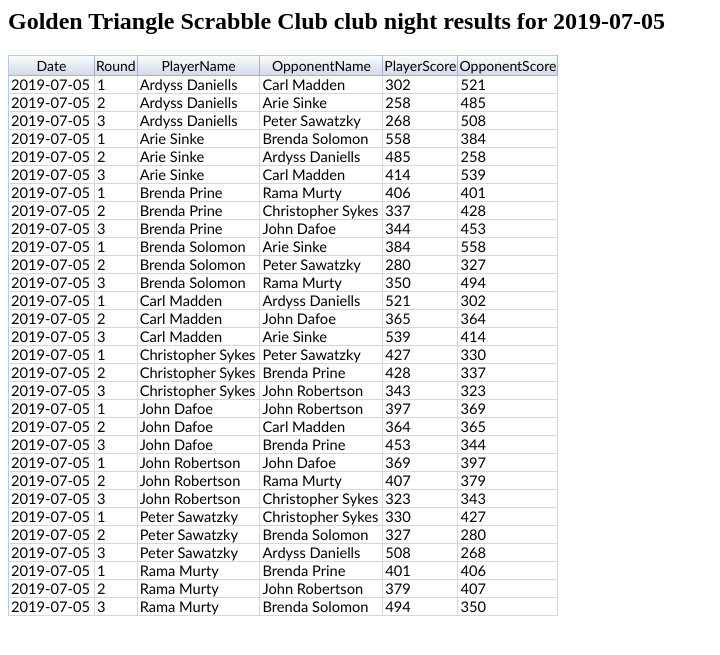
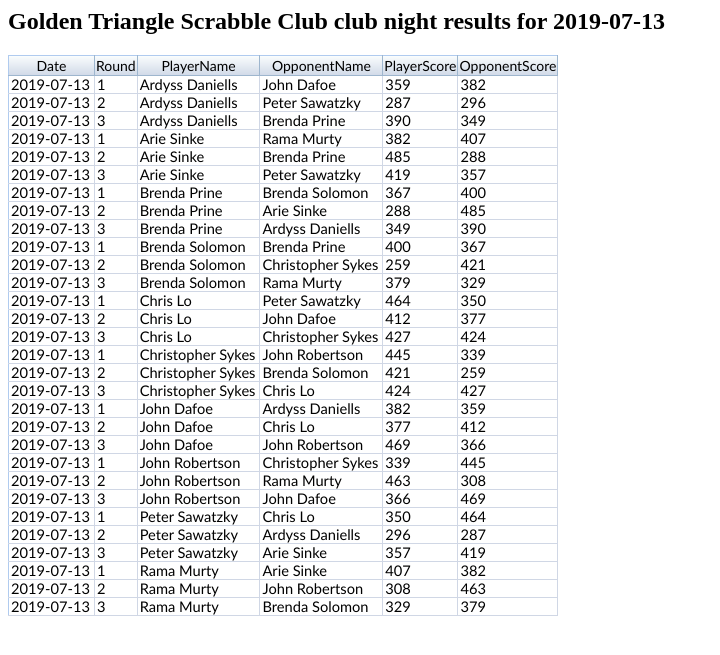
Before and after one commit to TileRunner/tilerunner.github.io, a Jekyll site: the page CambridgeClubNightResults.html, which Jekyll copies as it is, in a window 1280 px wide. Shown: the top 655 px of the page, without its empty margins (0-720 px from the left). Built offline with Jekyll 4.4.1, drawn with Linux system fonts in a browser that asks for light colours.

Commit message:
Club night

```diff
--- a/CambridgeClubNightResults.html
+++ b/CambridgeClubNightResults.html
@@ -3,7 +3,7 @@
 <link rel="stylesheet" href="css/excel-2007.css" />
 </head>
 <body>
-<h2>Golden Triangle Scrabble Club club night results for 2019-07-05</h2>
+<h2>Golden Triangle Scrabble Club club night results for 2019-07-13</h2>
 <table class="ExcelTable2007">
 <thead>
 <tr>
@@ -17,244 +17,244 @@
 </thead>
 <tbody>
 <tr>
-<td>2019-07-05</td>
+<td>2019-07-13</td>
 <td>1</td>
 <td>Ardyss Daniells</td>
-<td>Carl Madden</td>
-<td>302</td>
-<td>521</td>
+<td>John Dafoe</td>
+<td>359</td>
+<td>382</td>
 </tr>
 <tr>
-<td>2019-07-05</td>
+<td>2019-07-13</td>
 <td>2</td>
 <td>Ardyss Daniells</td>
+<td>Peter Sawatzky</td>
+<td>287</td>
+<td>296</td>
+</tr>
+<tr>
+<td>2019-07-13</td>
+<td>3</td>
+<td>Ardyss Daniells</td>
+<td>Brenda Prine</td>
+<td>390</td>
+<td>349</td>
+</tr>
+<tr>
+<td>2019-07-13</td>
+<td>1</td>
 <td>Arie Sinke</td>
-<td>258</td>
+<td>Rama Murty</td>
+<td>382</td>
+<td>407</td>
+</tr>
+<tr>
+<td>2019-07-13</td>
+<td>2</td>
+<td>Arie Sinke</td>
+<td>Brenda Prine</td>
+<td>485</td>
+<td>288</td>
+</tr>
+<tr>
+<td>2019-07-13</td>
+<td>3</td>
+<td>Arie Sinke</td>
+<td>Peter Sawatzky</td>
+<td>419</td>
+<td>357</td>
+</tr>
+<tr>
+<td>2019-07-13</td>
+<td>1</td>
+<td>Brenda Prine</td>
+<td>Brenda Solomon</td>
+<td>367</td>
+<td>400</td>
+</tr>
+<tr>
+<td>2019-07-13</td>
+<td>2</td>
+<td>Brenda Prine</td>
+<td>Arie Sinke</td>
+<td>288</td>
 <td>485</td>
 </tr>
 <tr>
-<td>2019-07-05</td>
+<td>2019-07-13</td>
 <td>3</td>
+<td>Brenda Prine</td>
 <td>Ardyss Daniells</td>
-<td>Peter Sawatzky</td>
-<td>268</td>
-<td>508</td>
+<td>349</td>
+<td>390</td>
 </tr>
 <tr>
-<td>2019-07-05</td>
+<td>2019-07-13</td>
 <td>1</td>
-<td>Arie Sinke</td>
 <td>Brenda Solomon</td>
-<td>558</td>
-<td>384</td>
+<td>Brenda Prine</td>
+<td>400</td>
+<td>367</td>
 </tr>
 <tr>
-<td>2019-07-05</td>
+<td>2019-07-13</td>
 <td>2</td>
-<td>Arie Sinke</td>
-<td>Ardyss Daniells</td>
-<td>485</td>
-<td>258</td>
+<td>Brenda Solomon</td>
+<td>Christopher Sykes</td>
+<td>259</td>
+<td>421</td>
 </tr>
 <tr>
-<td>2019-07-05</td>
-<td>3</td>
-<td>Arie Sinke</td>
-<td>Carl Madden</td>
-<td>414</td>
-<td>539</td>
-</tr>
-<tr>
-<td>2019-07-05</td>
-<td>1</td>
-<td>Brenda Prine</td>
-<td>Rama Murty</td>
-<td>406</td>
-<td>401</td>
-</tr>
-<tr>
-<td>2019-07-05</td>
-<td>2</td>
-<td>Brenda Prine</td>
-<td>Christopher Sykes</td>
-<td>337</td>
-<td>428</td>
-</tr>
-<tr>
-<td>2019-07-05</td>
-<td>3</td>
-<td>Brenda Prine</td>
-<td>John Dafoe</td>
-<td>344</td>
-<td>453</td>
-</tr>
-<tr>
-<td>2019-07-05</td>
-<td>1</td>
-<td>Brenda Solomon</td>
-<td>Arie Sinke</td>
-<td>384</td>
-<td>558</td>
-</tr>
-<tr>
-<td>2019-07-05</td>
-<td>2</td>
-<td>Brenda Solomon</td>
-<td>Peter Sawatzky</td>
-<td>280</td>
-<td>327</td>
-</tr>
-<tr>
-<td>2019-07-05</td>
+<td>2019-07-13</td>
 <td>3</td>
 <td>Brenda Solomon</td>
 <td>Rama Murty</td>
-<td>350</td>
-<td>494</td>
+<td>379</td>
+<td>329</td>
 </tr>
 <tr>
-<td>2019-07-05</td>
+<td>2019-07-13</td>
 <td>1</td>
-<td>Carl Madden</td>
-<td>Ardyss Daniells</td>
-<td>521</td>
-<td>302</td>
+<td>Chris Lo</td>
+<td>Peter Sawatzky</td>
+<td>464</td>
+<td>350</td>
 </tr>
 <tr>
-<td>2019-07-05</td>
+<td>2019-07-13</td>
 <td>2</td>
-<td>Carl Madden</td>
+<td>Chris Lo</td>
 <td>John Dafoe</td>
-<td>365</td>
-<td>364</td>
+<td>412</td>
+<td>377</td>
 </tr>
 <tr>
-<td>2019-07-05</td>
+<td>2019-07-13</td>
 <td>3</td>
-<td>Carl Madden</td>
-<td>Arie Sinke</td>
-<td>539</td>
-<td>414</td>
+<td>Chris Lo</td>
+<td>Christopher Sykes</td>
+<td>427</td>
+<td>424</td>
 </tr>
 <tr>
-<td>2019-07-05</td>
+<td>2019-07-13</td>
 <td>1</td>
 <td>Christopher Sykes</td>
-<td>Peter Sawatzky</td>
-<td>427</td>
-<td>330</td>
+<td>John Robertson</td>
+<td>445</td>
+<td>339</td>
 </tr>
 <tr>
-<td>2019-07-05</td>
+<td>2019-07-13</td>
 <td>2</td>
 <td>Christopher Sykes</td>
-<td>Brenda Prine</td>
-<td>428</td>
-<td>337</td>
+<td>Brenda Solomon</td>
+<td>421</td>
+<td>259</td>
 </tr>
 <tr>
-<td>2019-07-05</td>
+<td>2019-07-13</td>
 <td>3</td>
 <td>Christopher Sykes</td>
-<td>John Robertson</td>
-<td>343</td>
-<td>323</td>
+<td>Chris Lo</td>
+<td>424</td>
+<td>427</td>
 </tr>
 <tr>
-<td>2019-07-05</td>
+<td>2019-07-13</td>
 <td>1</td>
 <td>John Dafoe</td>
-<td>John Robertson</td>
-<td>397</td>
-<td>369</td>
+<td>Ardyss Daniells</td>
+<td>382</td>
+<td>359</td>
 </tr>
 <tr>
-<td>2019-07-05</td>
+<td>2019-07-13</td>
 <td>2</td>
 <td>John Dafoe</td>
-<td>Carl Madden</td>
-<td>364</td>
-<td>365</td>
+<td>Chris Lo</td>
+<td>377</td>
+<td>412</td>
 </tr>
 <tr>
-<td>2019-07-05</td>
+<td>2019-07-13</td>
 <td>3</td>
 <td>John Dafoe</td>
-<td>Brenda Prine</td>
-<td>453</td>
-<td>344</td>
+<td>John Robertson</td>
+<td>469</td>
+<td>366</td>
 </tr>
 <tr>
-<td>2019-07-05</td>
+<td>2019-07-13</td>
 <td>1</td>
 <td>John Robertson</td>
-<td>John Dafoe</td>
-<td>369</td>
-<td>397</td>
+<td>Christopher Sykes</td>
+<td>339</td>
+<td>445</td>
 </tr>
 <tr>
-<td>2019-07-05</td>
+<td>2019-07-13</td>
 <td>2</td>
 <td>John Robertson</td>
 <td>Rama Murty</td>
-<td>407</td>
-<td>379</td>
+<td>463</td>
+<td>308</td>
 </tr>
 <tr>
-<td>2019-07-05</td>
+<td>2019-07-13</td>
 <td>3</td>
 <td>John Robertson</td>
-<td>Christopher Sykes</td>
-<td>323</td>
-<td>343</td>
+<td>John Dafoe</td>
+<td>366</td>
+<td>469</td>
 </tr>
 <tr>
-<td>2019-07-05</td>
+<td>2019-07-13</td>
 <td>1</td>
 <td>Peter Sawatzky</td>
-<td>Christopher Sykes</td>
-<td>330</td>
-<td>427</td>
+<td>Chris Lo</td>
+<td>350</td>
+<td>464</td>
 </tr>
 <tr>
-<td>2019-07-05</td>
+<td>2019-07-13</td>
 <td>2</td>
 <td>Peter Sawatzky</td>
-<td>Brenda Solomon</td>
-<td>327</td>
-<td>280</td>
+<td>Ardyss Daniells</td>
+<td>296</td>
+<td>287</td>
 </tr>
 <tr>
-<td>2019-07-05</td>
+<td>2019-07-13</td>
 <td>3</td>
 <td>Peter Sawatzky</td>
-<td>Ardyss Daniells</td>
-<td>508</td>
-<td>268</td>
+<td>Arie Sinke</td>
+<td>357</td>
+<td>419</td>
 </tr>
 <tr>
-<td>2019-07-05</td>
+<td>2019-07-13</td>
 <td>1</td>
 <td>Rama Murty</td>
-<td>Brenda Prine</td>
-<td>401</td>
-<td>406</td>
+<td>Arie Sinke</td>
+<td>407</td>
+<td>382</td>
 </tr>
 <tr>
-<td>2019-07-05</td>
+<td>2019-07-13</td>
 <td>2</td>
 <td>Rama Murty</td>
 <td>John Robertson</td>
-<td>379</td>
-<td>407</td>
+<td>308</td>
+<td>463</td>
 </tr>
 <tr>
-<td>2019-07-05</td>
+<td>2019-07-13</td>
 <td>3</td>
 <td>Rama Murty</td>
 <td>Brenda Solomon</td>
-<td>494</td>
-<td>350</td>
+<td>329</td>
+<td>379</td>
 </tr>
 </tbody>
 </table>
```
Also changed, not shown: CambridgeClubStats.html (+96 -96 lines).
